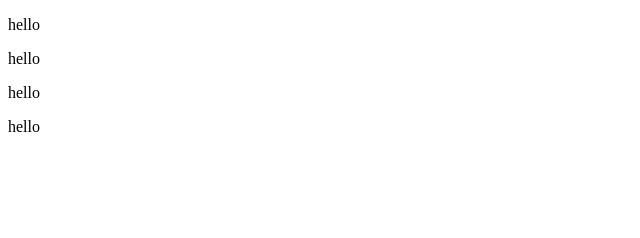
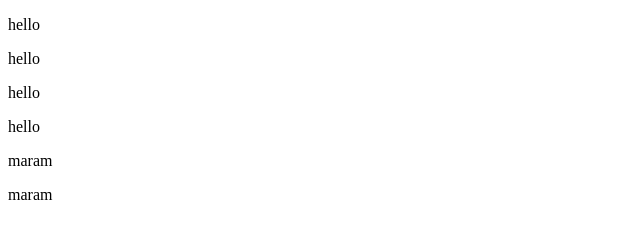
Before and after one commit to Ghofran-esam/hello, a plain HTML site: page index.html in a window 1280 px wide. Shown: the whole page, without its empty margins (0-640 px from the left). Drawn offline with Linux system fonts and the light colour scheme.

Commit message:
second commit

```diff
--- a/index.html
+++ b/index.html
@@ -18,5 +18,11 @@
     <p>hello
 
     </p>
+    <p>maram
+
+    </p>
+    <p>maram
+
+    </p>
 </body>
 </html>
```
